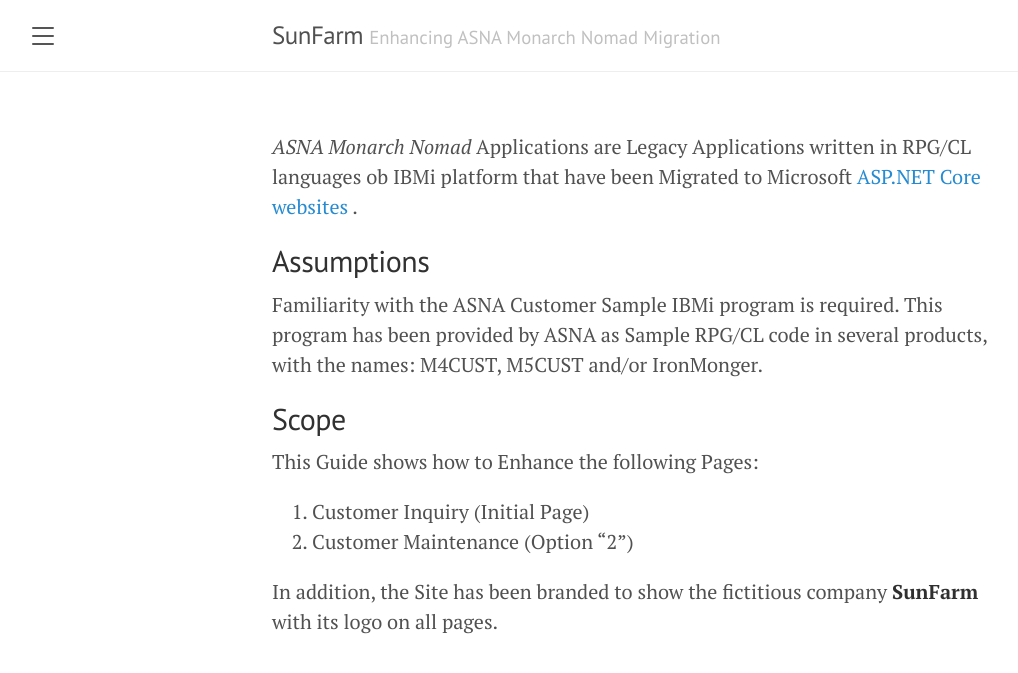
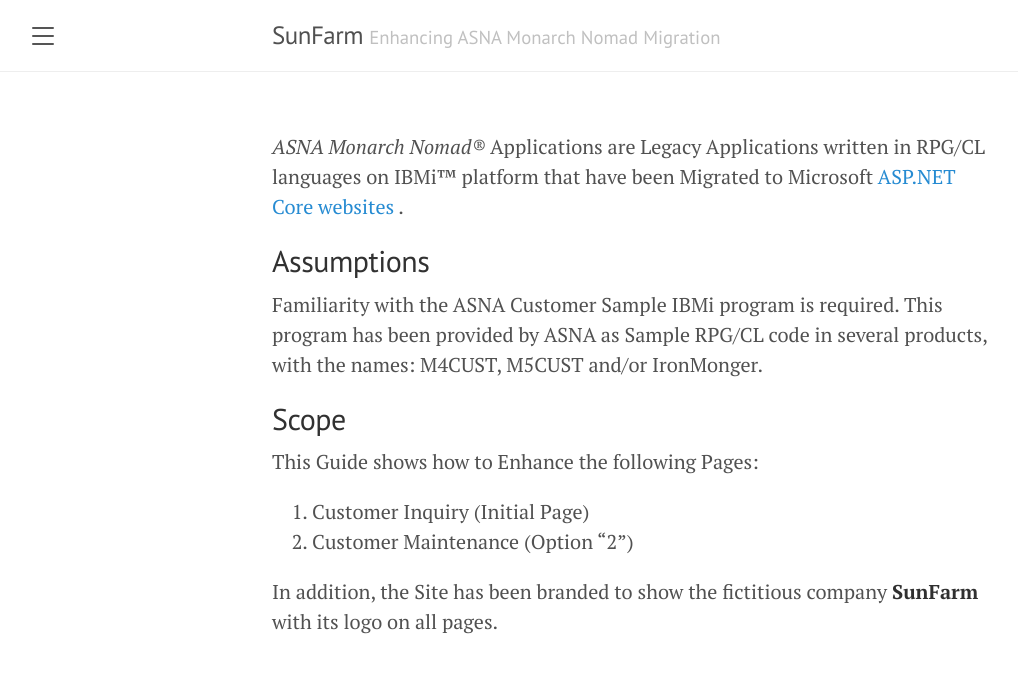
Before and after one commit to contreras-jorgev/SunFarmDocsJekyllSource, a Jekyll site: the page built from index.md, in a window 1280 px wide. Shown: the top 673 px of the page, without its empty margins (8-1026 px from the left). Built offline with Jekyll 4.4.1, drawn with Linux system fonts in a browser that asks for light colours; the list of posts is cut into pages by our own code.

Commit message:
Remove template items old TOC

```diff
--- a/_config.yml
+++ b/_config.yml
@@ -19,5 +19,5 @@ plugins:
   - jekyll-paginate
 
 # Custom vars
-version:             1.1.0
+version:             2.0.0
 google_analytics_id: #UA-XXXX-Y
--- a/_includes/sidebar.html
+++ b/_includes/sidebar.html
@@ -25,9 +25,7 @@
       {% endif %}
     {% endfor %}
 
-    <a class="sidebar-nav-item" href="{{ site.github.repo }}/archive/v{{ site.version }}.zip">Download</a>
-    <a class="sidebar-nav-item" href="{{ site.github.repo }}">GitHub project</a>
-    <span class="sidebar-nav-item">Currently v{{ site.version }}</span>
+    <span class="sidebar-nav-item">Guide v{{ site.version }}</span>
   </nav>
 
   <div class="sidebar-item">
--- a/index.md
+++ b/index.md
@@ -2,7 +2,7 @@
 layout: page
 ---
 
-*ASNA Monarch Nomad* Applications are Legacy Applications written in RPG/CL languages ob IBMi platform that have been Migrated to Microsoft [ASP.NET Core websites](https://dotnet.microsoft.com/learn/aspnet/what-is-aspnet-core) .
+*ASNA Monarch Nomad&reg;* Applications are Legacy Applications written in RPG/CL languages on IBMi&trade; platform that have been Migrated to Microsoft [ASP.NET Core websites](https://dotnet.microsoft.com/learn/aspnet/what-is-aspnet-core) .
 
 ## Assumptions
 
```
Also changed, not shown: about.md (+1 -1 lines), what-guide-is-not.md (+1 -1 lines).
